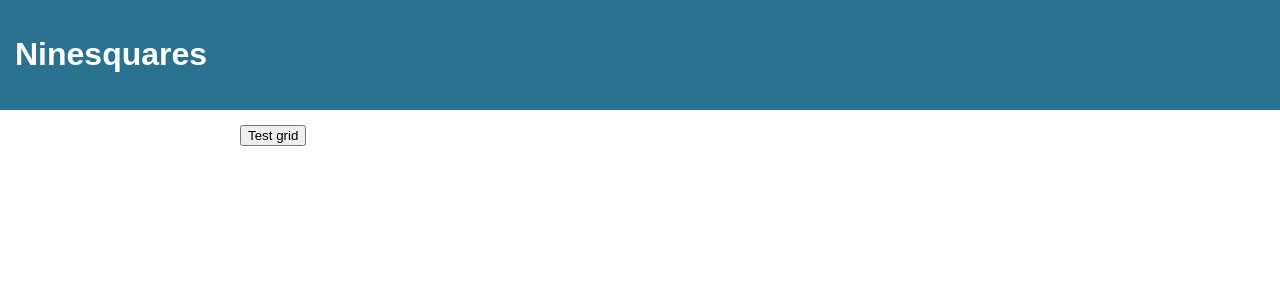
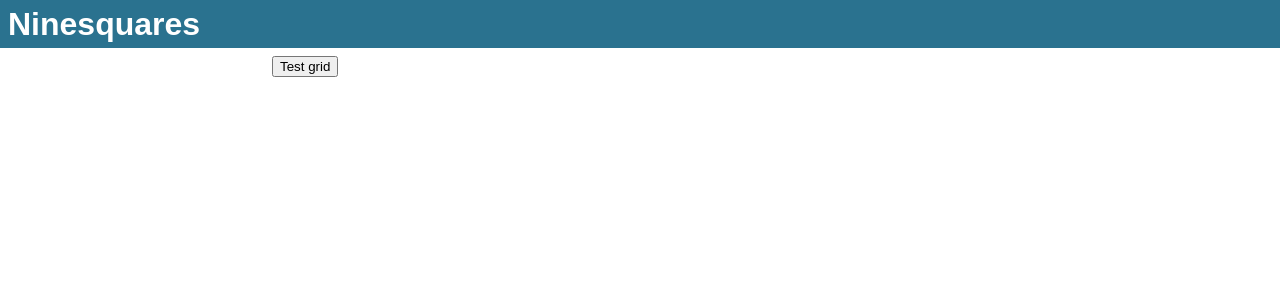
Before and after one commit to seabadger-io/ninesquares, a React app: page / in a window 1280 px wide. Shown: the top 300 px of the page. Built offline with nearby package versions, Linux system fonts and the light colour scheme.

Commit message:
fix: Limit grid height

```diff
--- a/src/App.css
+++ b/src/App.css
@@ -7,14 +7,23 @@
   background-color: #2a728f;
   color: #fff;
   flex-basis: 100%;
-  padding: 15px;
+  padding: 0.5rem;
+  margin: 0;
   box-sizing: border-box;
+  height: 3rem;
+}
+
+.Header h1 {
+  font-size: 2rem;
+  line-height: 2rem;
+  margin: 0;
 }
 
 .Main {
   background-color: #fff;
   color: #2a728f;
   flex-basis: 100%;
-  padding: 15px;
+  padding: 0.5rem;
+  margin: 0;
   box-sizing: border-box;
 }
--- a/src/components/Board/Board.css
+++ b/src/components/Board/Board.css
@@ -1,6 +1,6 @@
 .GridRoot {
   width: 100%;
-  max-width: 100vmin;
+  max-width: calc(100vmin - 4rem);
   margin-left: auto;
   margin-right: auto;
 }
--- a/src/components/Board/Board.js
+++ b/src/components/Board/Board.js
@@ -18,7 +18,7 @@ class Board extends Component {
         }
         if (ref.clientHeight !== width) {
           ref.style.height = width + 'px';
-          ref.style.fontSize = width * 0.9 + 'px';
+          ref.style.fontSize = Math.floor(width * 0.9) + 'px';
           ref.style.lineHeight = width + 'px';
         }
       }
```
